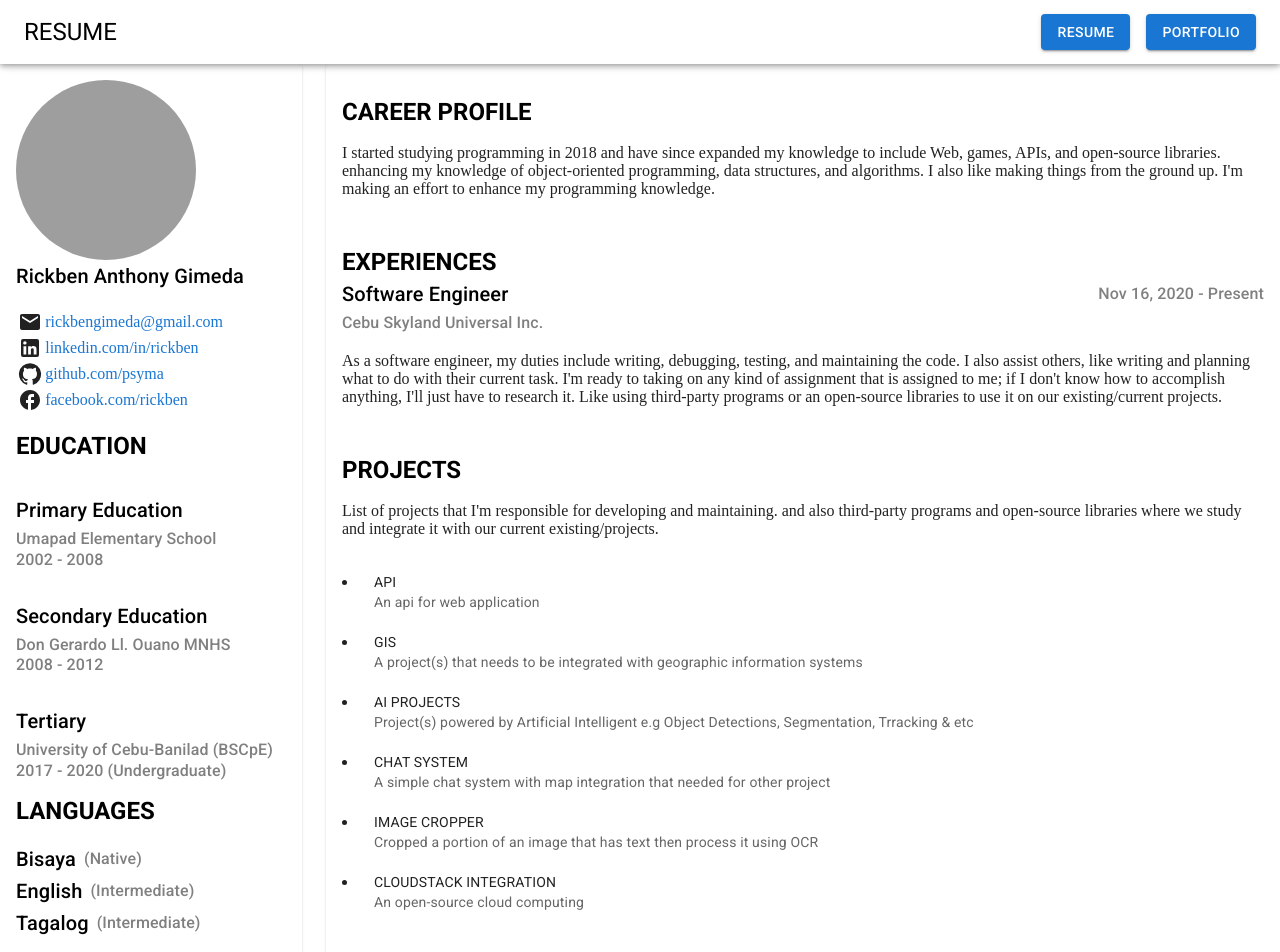
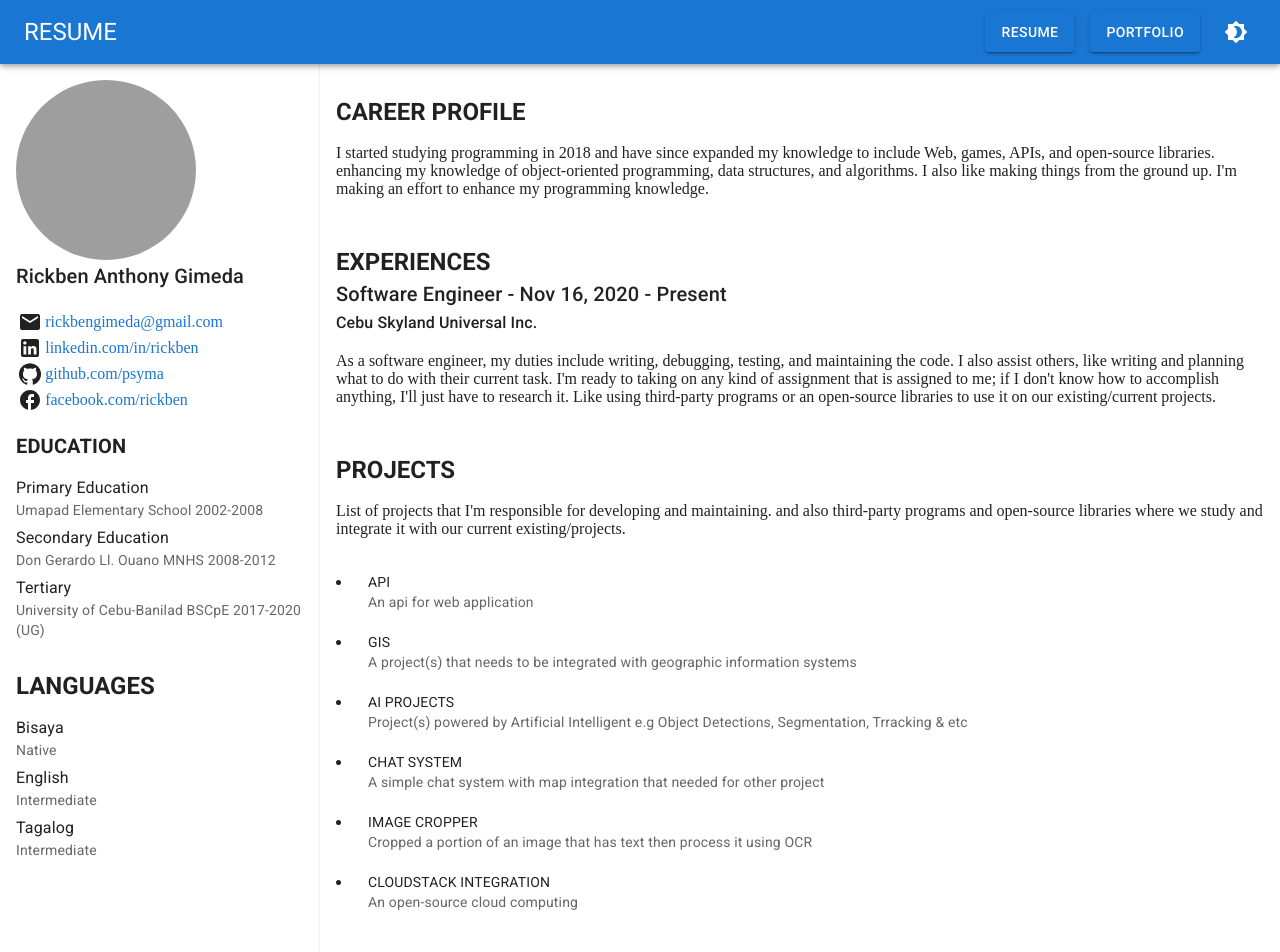
Before and after one commit to psyma/portfolio-react, a React (Vite) app: page /#/resume in a window 1280 px wide. Shown: the top 952 px of the page. Built offline with nearby package versions, Linux system fonts and the light colour scheme; grey boxes are pictures that could not be loaded.

Commit message:
Light/Dark mode added

```diff
--- a/src/components/header/header.jsx
+++ b/src/components/header/header.jsx
@@ -5,8 +5,11 @@ import {
 
 import { Link } from "react-router-dom";
 import MoreIcon from '@mui/icons-material/MoreVert';
+import Brightness4Icon from "@mui/icons-material/Brightness4";
+import Brightness7Icon from "@mui/icons-material/Brightness7";
 
 import "./header.css"
+import { Utils } from "../../utils";
 
 export default class Header extends Component {
     constructor(props) {
@@ -14,6 +17,7 @@ export default class Header extends Component {
 
         this.state = {
             anchorEl: null,
+            themeMode: Utils.themeMode,
             mobileMoreAnchorEl: null,
             isMenuOpen: false,
             isMobileMenuOpen: false
@@ -56,7 +60,7 @@ export default class Header extends Component {
                     RESUME
                 </Button>
             </MenuItem>
-            <MenuItem onClick={this.handleProfileMenuOpen}>
+            <MenuItem>
                 <Button component={Link} to={'/portfolio'} variant="contained" color="primary" >
                     PORTFOLIO
                 </Button>
@@ -91,25 +95,46 @@ export default class Header extends Component {
         })
     };
 
+    handleThemeMode = async (event) => {
+        if (this.state.themeMode == "light") {
+            await this.setState({
+                themeMode: "dark"
+            })
+        }
+        else {
+            await this.setState({
+                themeMode: "light"
+            })
+        }
+        this.props.setThemeMode(this.state.themeMode)
+        Utils.themeMode = this.state.themeMode
+    }
+
     render() {
         return <>
-            <AppBar position="sticky" sx={{ backgroundColor: "white" }}>
+            <AppBar position="sticky" sx={{ }}>
                 <Toolbar>
-                    <Typography variant="h5" noWrap component="div" sx={{ color: "black" }}>
+                    <Typography variant="h5" noWrap component="div" sx={{  }}>
                         {this.props.title}
                     </Typography>
                         <Box sx={{ flexGrow: 1 }} />
                         <Box sx={{ display: { xs: 'none', md: 'flex' }, "& > *:not(:last-child)": { marginRight: '1rem' } }}>
-                        <Button component={Link} to={'/resume'} variant="contained" color="primary">
+                        <Button component={Link} to={'/resume'} variant="contained">
                             RESUME
                         </Button>
-                        <Button component={Link} to={'/portfolio'} variant="contained" color="primary" >
+                        <Button component={Link} to={'/portfolio'} variant="contained">
                             PORTFOLIO
                         </Button>
+                        <IconButton color="inherit" onClick={this.handleThemeMode}>
+                            {this.state.themeMode === "dark" ? <Brightness7Icon /> : <Brightness4Icon />}
+                        </IconButton>
                     </Box>
                     <Box sx={{ display: { xs: 'flex', md: 'none' } }}>
-                        <IconButton size="large" aria-label="show more" aria-controls={this.mobileMenuId} aria-haspopup="true" color="black" onClick={this.handleMobileMenuOpen}>
+                        <IconButton size="large" aria-label="show more" aria-controls={this.mobileMenuId} aria-haspopup="true" onClick={this.handleMobileMenuOpen}>
                             <MoreIcon />
+                        </IconButton>
+                        <IconButton color="inherit" onClick={this.handleThemeMode}>
+                            {this.state.themeMode === "dark" ? <Brightness7Icon /> : <Brightness4Icon />}
                         </IconButton>
                     </Box>
                 </Toolbar>
--- a/src/components/portfolio/portfolio.jsx
+++ b/src/components/portfolio/portfolio.jsx
@@ -1,15 +1,21 @@
 import { Component } from "react";
 
 import Header from "../header/header";
+import { ThemeProvider, createTheme } from '@mui/material/styles';
 
 import "./portfolio.css"
+import { Utils } from "../../utils";
 
 export default class Portfolio extends Component {
     constructor(props) {
         super(props)
 
         this.state = {
-
+            theme: createTheme({
+                palette: {
+                  mode: Utils.themeMode,
+                },
+            })
         }
 
         document.title = "Portfolio"
@@ -19,10 +25,22 @@ export default class Portfolio extends Component {
         console.log("Portfolio is mounted!")
     }
 
+    setThemeMode = async (themeMode) => {
+        await this.setState({
+            theme: createTheme({
+                palette: {
+                  mode: themeMode,
+                },
+            })
+        })
+    }
+
     render() {
         return <>
-            <Header title="PORTFOLIO" />
-            I am portfolio
+            <ThemeProvider theme={this.state.theme}>
+                <Header title="PORTFOLIO" setThemeMode={this.setThemeMode}/>
+                    I am portfolio
+            </ThemeProvider>
         </>
     }
 }
--- a/src/components/resume/resume.jsx
+++ b/src/components/resume/resume.jsx
@@ -8,15 +8,21 @@ import EmailIcon from '@mui/icons-material/Email';
 import LinkedInIcon from '@mui/icons-material/LinkedIn';
 import GitHubIcon from '@mui/icons-material/GitHub';
 import FacebookOutlinedIcon from '@mui/icons-material/FacebookOutlined';
+import { ThemeProvider, createTheme } from '@mui/material/styles';
 
 import "./resume.css"
+import { Utils } from "../../utils";
 
 export default class Resume extends Component {
     constructor(props) {
         super(props)
 
         this.state = {
-
+            theme: createTheme({
+                palette: {
+                  mode: Utils.themeMode,
+                },
+            })
         }
 
         document.title = "Resume"
@@ -26,29 +32,40 @@ export default class Resume extends Component {
         console.log("Resume is mounted!")
     }
 
+    setThemeMode = async (themeMode) => {
+        await this.setState({
+            theme: createTheme({
+                palette: {
+                  mode: themeMode,
+                },
+            })
+        })
+    }
+
     render() {
         return <>
+            <ThemeProvider theme={this.state.theme}>
                 <div>
-                <Header title="RESUME"/>
-                <Grid container spacing={3}>
-                    <Grid item xs={12} md={4} lg={3}  sx={{   marginBottom: "0", marginTop: "0" }}>
+                    <Header title="RESUME" setThemeMode={this.setThemeMode}/>
+
+                    <Grid container spacing={0}>
+                        <Grid item xs={12} md={4} lg={3}  sx={{ marginBottom: "0", marginTop: "0" }}>
                             <Paper
                                 sx={{
                                     p: 2,
                                     display: 'flex',
-                            flexDirection: 'column',
-                            height: "100%"
-                        }}
-                        >
+                                    height: "100%",
+                                    flexDirection: 'column'
+                                }}>
                                 <Stack spacing={2}>
                                     <div>
                                         <Avatar alt="Profile picture" src="./assets/profile.png" sx={{ width: 180, height: 180 }}/>
-                                <Typography noWrap variant="h6" sx={{ color: "black" }}>
+                                        <Typography noWrap variant="h6">
                                             Rickben Anthony Gimeda
                                         </Typography>
                                     </div>
 
-                            <div style={{ marginTop: "1rem"}}>
+                                    <div>
                                         <div style={{ margin: 2, display: "flex"  }}>
                                             <EmailIcon style={{ marginRight: "0.2rem"}}/>
                                             <Link href="mailto: rickbengimeda@gmail.com" underline="none" target="_blank" style={{ marginTop: "auto", marginBottom: "auto"}}>
@@ -75,88 +92,40 @@ export default class Resume extends Component {
                                         </div>
                                     </div>
 
-                            <Typography noWrap variant="h5" sx={{ marginTop: "1rem", color: "black", fontWeight: "bold" }}>
+                                    <div>
+                                        <Typography noWrap variant="h6" sx={{ fontWeight: "bold" }}>
                                             EDUCATION
                                         </Typography>
-
-                            <div>
-                                <Typography noWrap variant="h6" sx={{ marginTop: "1rem", color: "black" }}>
-                                    Primary Education
-                                </Typography>
-
-                                <div>
-                                    <Typography variant="h6" sx={{ color: "gray", fontSize: "1rem", }}>
-                                        Umapad Elementary School
-                                    </Typography>
-                                    <Typography variant="h6" style={{ lineHeight: "1rem"}} sx={{ color: "gray", fontSize: "1rem", }}>
-                                        2002 - 2008
-                                    </Typography>
-                                </div>
+                                        <List>
+                                            <ListItemText
+                                                primary="Primary Education"
+                                                secondary="Umapad Elementary School 2002-2008" />
+                                            <ListItemText
+                                                primary="Secondary Education"
+                                                secondary="Don Gerardo Ll. Ouano MNHS 2008-2012" />
+                                            <ListItemText
+                                                primary="Tertiary"
+                                                secondary="University of Cebu-Banilad BSCpE 2017-2020 (UG)"/>
+                                        </List>
                                     </div>
 
                                     <div>
-                                <Typography noWrap variant="h6" sx={{ marginTop: "1rem", color: "black" }}>
-                                    Secondary Education
-                                </Typography>
-
-                                <div>
-                                    <Typography variant="h6" sx={{ color: "gray", fontSize: "1rem", }}>
-                                        Don Gerardo Ll. Ouano MNHS
-                                    </Typography>
-                                    <Typography variant="h6" style={{ lineHeight: "1rem"}} sx={{ color: "gray", fontSize: "1rem", }}>
-                                        2008 - 2012
-                                    </Typography>
-                                </div>
-                            </div>
-
-                            <div>
-                                <Typography noWrap variant="h6" sx={{ marginTop: "1rem", color: "black" }}>
-                                    Tertiary
-                                </Typography>
-
-                                <div>
-                                    <Typography variant="h6" sx={{ color: "gray", fontSize: "1rem", }}>
-                                        University of Cebu-Banilad (BSCpE)
-                                    </Typography>
-                                    <Typography variant="h6" style={{ lineHeight: "1rem"}} sx={{ color: "gray", fontSize: "1rem", }}>
-                                        2017 - 2020 (Undergraduate)
-                                    </Typography>
-                                </div>
-                            </div>
-
-                            <Typography noWrap variant="h5" sx={{ marginTop: "1rem", color: "black", fontWeight: "bold" }}>
+                                        <Typography noWrap variant="h5" sx={{ fontWeight: "bold" }}>
                                             LANGUAGES
                                         </Typography>
-
-                            <div>
-                                <div style={{ display: "flex", alignItems: "center"}}>
-                                    <Typography variant="h6" style={{ marginBottom: "auto", marginTop: "auto"}}  sx={{ marginTop: "1rem", color: "black" }}>
-                                        Bisaya
-                                    </Typography>
-                                    <Typography variant="h6" style={{ marginBottom: "auto", marginTop: "auto", marginLeft: "0.5rem"}} sx={{ color: "gray", fontSize: "1rem", }}>
-                                        (Native)
-                                    </Typography>
-                                </div>
-                                <div style={{ display: "flex", alignItems: "center"}}>
-                                    <Typography variant="h6" style={{ marginBottom: "auto", marginTop: "auto"}}  sx={{ marginTop: "1rem", color: "black" }}>
-                                        English
-                                    </Typography>
-                                    <Typography variant="h6" style={{ marginBottom: "auto", marginTop: "auto", marginLeft: "0.5rem"}} sx={{ color: "gray", fontSize: "1rem", }}>
-                                        (Intermediate)
-                                    </Typography>
-                                </div>
-                                <div style={{ display: "flex", alignItems: "center"}}>
-                                    <Typography variant="h6" style={{ marginBottom: "auto", marginTop: "auto"}}  sx={{ marginTop: "1rem", color: "black" }}>
-                                        Tagalog
-                                    </Typography>
-                                    <Typography variant="h6" style={{ marginBottom: "auto", marginTop: "auto", marginLeft: "0.5rem"}} sx={{ color: "gray", fontSize: "1rem", }}>
-                                        (Intermediate)
-                                    </Typography>
-                                </div>
+                                        <List>
+                                            <ListItemText
+                                                primary="Bisaya"
+                                                secondary="Native" />
+                                            <ListItemText
+                                                primary="English"
+                                                secondary="Intermediate" />
+                                            <ListItemText
+                                                primary="Tagalog"
+                                                secondary="Intermediate"/>
+                                        </List>
                                     </div>
                                 </Stack>
-
-
                             </Paper>
                         </Grid>
                         <Grid item xs={12} md={8} lg={9}  sx={{   marginBottom: "0", marginTop: "0" }}>
@@ -170,7 +139,7 @@ export default class Resume extends Component {
                             >
                             <Stack spacing={2}>
                                 <div>
-                                <Typography noWrap variant="h5" sx={{ marginTop: "1rem", color: "black", fontWeight: "bold" }}>
+                                    <Typography noWrap variant="h5" sx={{ marginTop: "1rem", fontWeight: "bold" }}>
                                         CAREER PROFILE
                                     </Typography>
                                     <p>
@@ -178,18 +147,15 @@ export default class Resume extends Component {
                                     </p>
                                 </div>
                                 <div>
-                                <Typography noWrap variant="h5" sx={{ marginTop: "1rem", color: "black", fontWeight: "bold" }}>
+                                    <Typography noWrap variant="h5" sx={{ marginTop: "1rem", fontWeight: "bold" }}>
                                         EXPERIENCES
                                     </Typography>
-                                <div style={{ display: "flex", alignItems: "center"}}>
-                                    <Typography variant="h6" sx={{  color: "black" }}>
-                                        Software Engineer
-                                    </Typography>
-                                    <Typography variant="h6" style={{ marginBottom: "auto", marginTop: "auto", marginRight: "1rem", right: 0, position: "absolute"}} sx={{ color: "gray", fontSize: "1rem", }}>
-                                        Nov 16, 2020 - Present
+                                    <div style={{ display: "flex"}}>
+                                        <Typography variant="h6">
+                                            Software Engineer - Nov 16, 2020 - Present
                                         </Typography>
                                     </div>
-                                <Typography variant="h6"  sx={{ color: "gray", fontSize: "1rem", }}>
+                                    <Typography variant="h6" sx={{ fontSize: "1rem", }}>
                                         Cebu Skyland Universal Inc.
                                     </Typography>
                                     <p>
@@ -197,7 +163,7 @@ export default class Resume extends Component {
                                     </p>
                                 </div>
                                 <div>
-                                <Typography noWrap variant="h5" sx={{ marginTop: "1rem", color: "black", fontWeight: "bold" }}>
+                                    <Typography noWrap variant="h5" sx={{ marginTop: "1rem", fontWeight: "bold" }}>
                                         PROJECTS
                                     </Typography>
                                     <p>
@@ -238,7 +204,7 @@ export default class Resume extends Component {
                                     </List>
                                 </div>
                                 <div>
-                                <Typography noWrap variant="h5" sx={{ marginTop: "1rem", color: "black", fontWeight: "bold" }}>
+                                    <Typography noWrap variant="h5" sx={{ marginTop: "1rem", fontWeight: "bold" }}>
                                         RESPONSIBILITIES
                                     </Typography>
                                     <p>
@@ -267,7 +233,7 @@ export default class Resume extends Component {
                                     </List>
                                 </div>
                                 <div>
-                                <Typography noWrap variant="h5" sx={{ marginTop: "1rem", color: "black", fontWeight: "bold" }}>
+                                    <Typography noWrap variant="h5" sx={{ marginTop: "1rem", fontWeight: "bold" }}>
                                         SKILLS, LANGUAGES & FRAMEWORK
                                     </Typography>
                                     <List dense={true} sx={{ listStyleType: 'disc' }}>
@@ -296,6 +262,8 @@ export default class Resume extends Component {
                         </Grid>
                     </Grid>
                 </div>
+            </ThemeProvider>
+
         </>
     }
 }
--- a/src/main.jsx
+++ b/src/main.jsx
@@ -20,5 +20,5 @@ const router = createHashRouter([
 ])
 
 ReactDOM.createRoot(document.getElementById('root')).render(
-    <RouterProvider router={router} />
+    <RouterProvider router={router}/>
 )
--- /dev/null
+++ b/src/utils.jsx
@@ -0,0 +1,3 @@
+export class Utils {
+    static themeMode = "light"
+}
```
Also changed, not shown: src/App.jsx (line endings or trailing spaces). Lines whose indentation alone changed are shown as unchanged.
